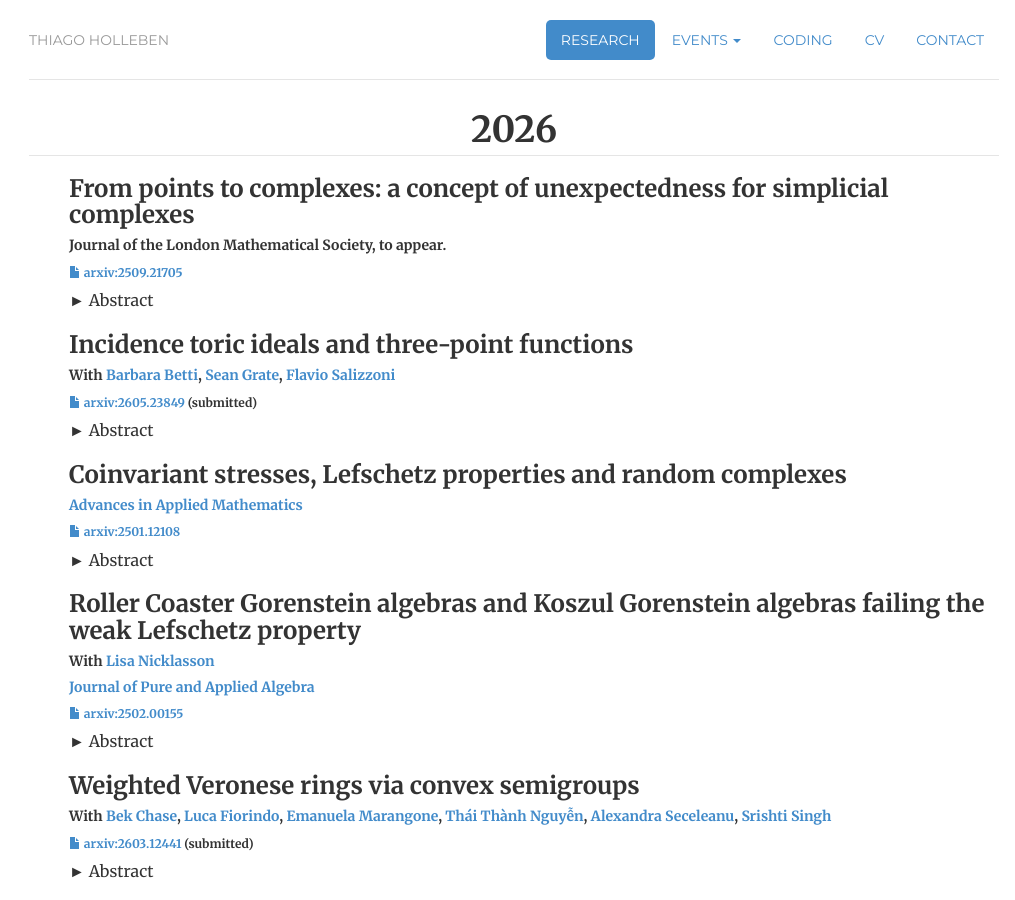
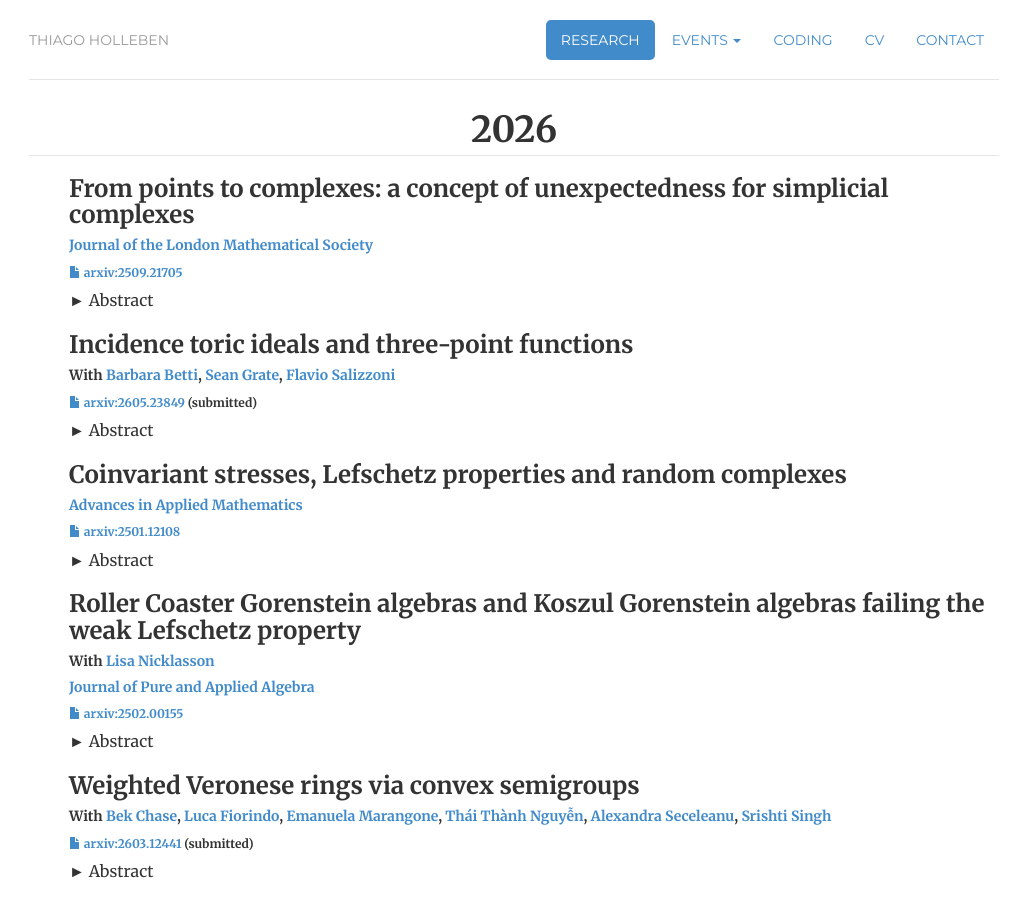
Before and after one commit to hollebenthiago/hollebenthiago.github.io, a Jekyll site: the page built from research/index.html, in a window 1280 px wide and 900 px high. Shown: the whole window, without its empty margins (126-1141 px from the left). Built offline with Jekyll 4.4.1, drawn with Linux system fonts in a browser that asks for light colours.

Commit message:
updating unexpected paper

```diff
--- a/research/index.html
+++ b/research/index.html
@@ -23,7 +23,7 @@ description: Thiago Holleben is a PhD candidate at Dalhousie University.
                         From points to complexes: a concept of unexpectedness for simplicial complexes
                     </h3>
                     <h5>
-                        Journal of the London Mathematical Society, to appear.
+                        <a href="http://dx.doi.org/10.1112/jlms.70632">Journal of the London Mathematical Society</a>
                     </h5>
                     <h6><a href="https://arxiv.org/pdf/2509.21705"><i class="glyphicon glyphicon-file"></i> arxiv:2509.21705</a></h6>
                     <details class="styled">
```
Also changed, not shown: 5 other files.
